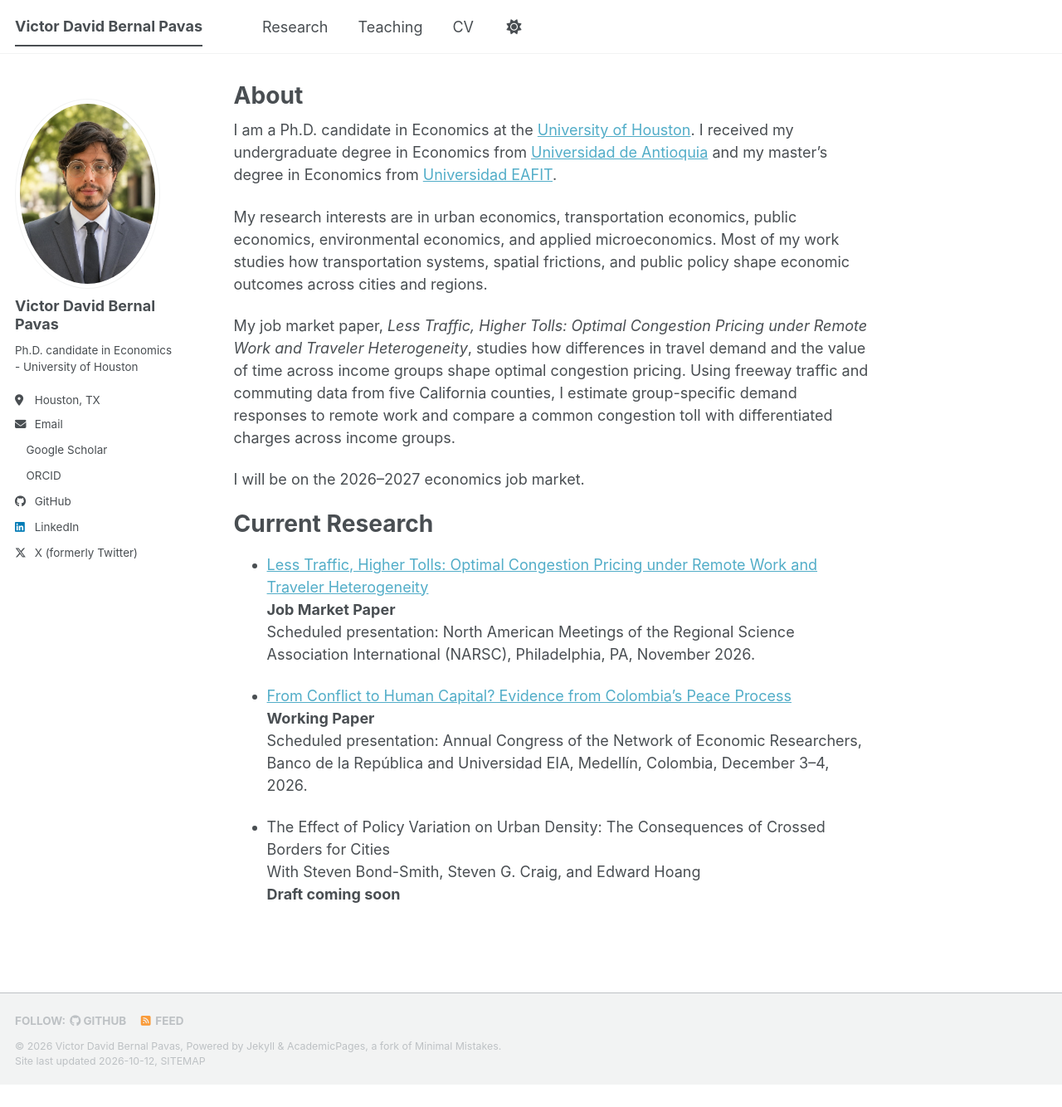
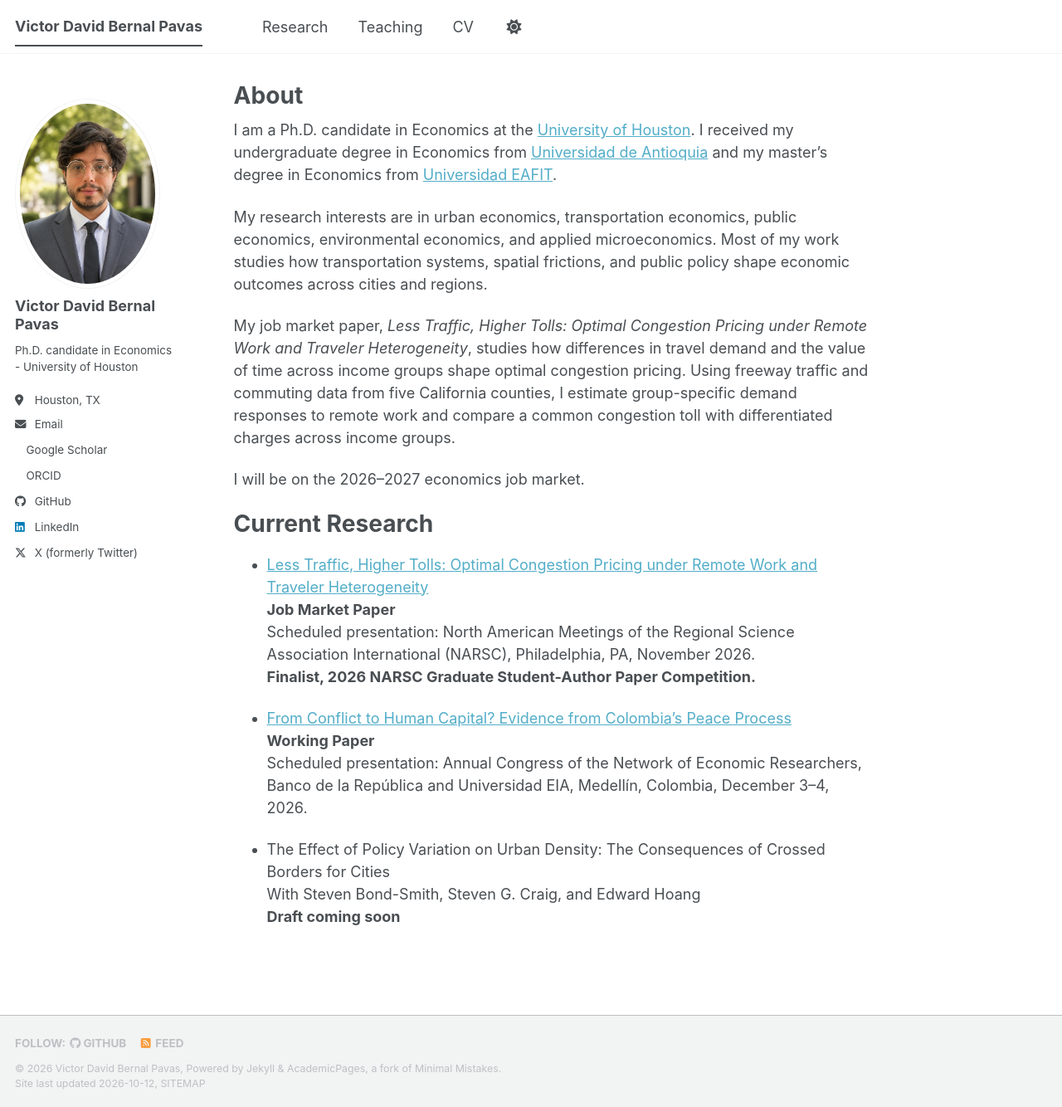
Before and after one commit to DavdBernal24/DavdBernal24.github.io, a Jekyll site: the page built from _pages/about.md, in a window 1280 px wide and 1334 px high. Shown: the whole window at 83% size. Built offline with Jekyll 4.4.1, drawn with Linux system fonts in a browser that asks for light colours; a style sheet for code colours, icons or effects is not loaded.

Commit message:
Update about.md

```diff
--- a/_pages/about.md
+++ b/_pages/about.md
@@ -21,7 +21,8 @@ Current Research
 
 - [Less Traffic, Higher Tolls: Optimal Congestion Pricing under Remote Work and Traveler Heterogeneity](https://DavdBernal24.github.io/files/Bernal_JMP.pdf)
   **Job Market Paper**<br>
-  Scheduled presentation: North American Meetings of the Regional Science Association International (NARSC), Philadelphia, PA, November 2026.
+  Scheduled presentation: North American Meetings of the Regional Science Association International (NARSC), Philadelphia, PA, November 2026.<br>
+  **Finalist, 2026 NARSC Graduate Student-Author Paper Competition.**
 
 
 - [From Conflict to Human Capital? Evidence from Colombia's Peace Process](https://DavdBernal24.github.io/files/Education_HumanCapital_DavidBernal.pdf)
```
